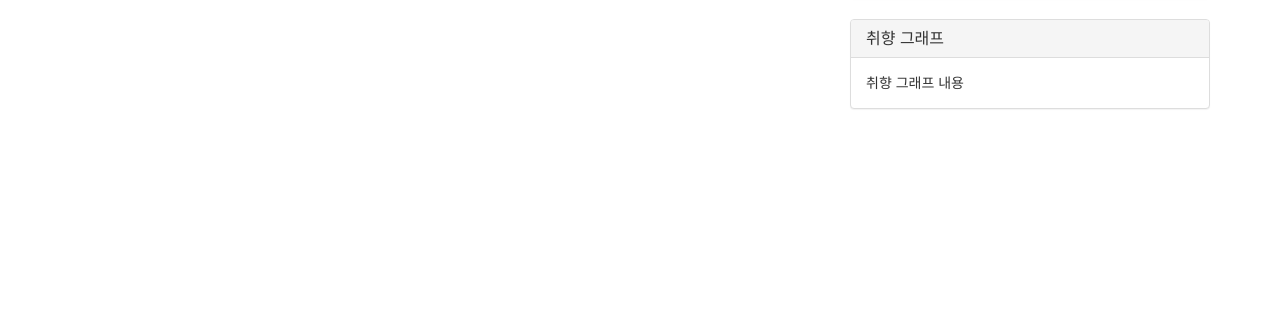
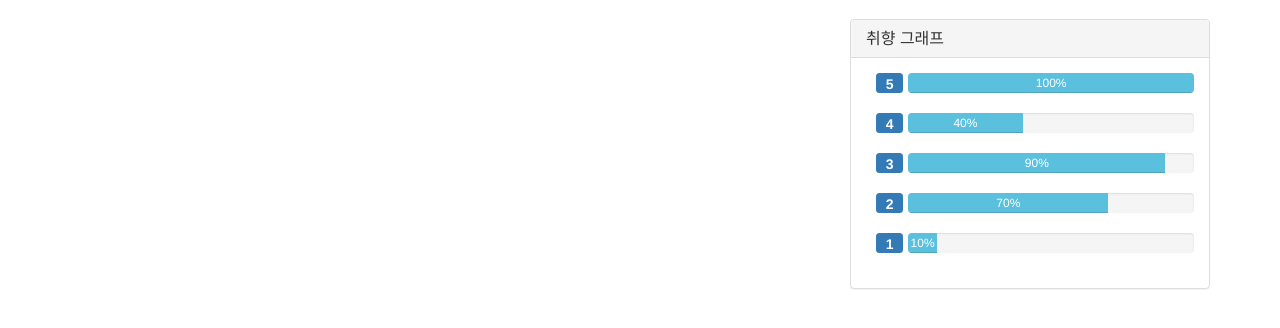
Before and after one commit to grapgrap/sour_grape, an Angular app: page / in a window 1280 px wide. Shown: the part 320-648 px from the top of the page. Built offline with nearby package versions, Linux system fonts and the light colour scheme; no server answers.

Commit message:
게임 상세 정보 평점그래프 개발, 메인화면 평점 그래프 추가

```diff
--- a/src/app/app.component.html
+++ b/src/app/app.component.html
@@ -8,5 +8,4 @@
   <a class="col-xs-12 col-md-4 btn btn-default" href="/"> 마이페이지 2 </a>
   <a class="col-xs-12 col-md-4 btn btn-default" href="/"> 마이페이지 3 </a>
 </nav>
-
 <router-outlet></router-outlet>
--- a/src/app/game-detail/game-detail.component.html
+++ b/src/app/game-detail/game-detail.component.html
@@ -9,50 +9,45 @@
       <div class="5-grape-point">
         <div class="col-xs-1 label label-primary"> 5 </div>
         <div class="progress">
-          <div class="progress-bar progress-bar-info" aria-valuenow="80" aria-valuemax="100" style="width:80%">
-            전체 유저 수
+          <div class="progress-bar progress-bar-info" [style.width.%]="getRatePercent(5)">
+            {{ getRatePercent(5) }}%
           </div>
-          페북 친구 수
         </div>
       </div>
 
       <div class="4-grape-point">
         <div class="col-xs-1 label label-primary"> 4 </div>
         <div class="progress">
-          <div class="progress-bar progress-bar-info" aria-valuenow="30" aria-valuemax="100" style="width:30%">
-            전체 유저 수
+          <div class="progress-bar progress-bar-info" [style.width.%]="getRatePercent(4)">
+            {{ getRatePercent(4) }}%
           </div>
-          페북 친구 수
         </div>
       </div>
 
       <div class="3-grape-point">
         <div class="col-xs-1 label label-primary"> 3 </div>
         <div class="progress">
-          <div class="progress-bar progress-bar-info" aria-valuenow="20" aria-valuemax="100" style="width:20%">
-            전체 유저 수
+          <div class="progress-bar progress-bar-info" [style.width.%]="getRatePercent(3)">
+            {{ getRatePercent(3) }}%
           </div>
-          페북 친구 수
         </div>
       </div>
 
       <div class="2-grape-point">
         <div class="col-xs-1 label label-primary"> 2 </div>
         <div class="progress">
-          <div class="progress-bar progress-bar-info" aria-valuenow="70" aria-valuemax="100" style="width:70%">
-            전체 유저 수
+          <div class="progress-bar progress-bar-info" [style.width.%]="getRatePercent(2)">
+            {{ getRatePercent(2) }}%
           </div>
-          페북 친구 수
         </div>
       </div>
 
       <div class="1-grape-point">
         <div class="col-xs-1 label label-primary"> 1 </div>
         <div class="progress">
-          <div class="progress-bar progress-bar-info" aria-valuenow="40" aria-valuemax="100" style="width:40%">
-            전체 유저 수
+          <div class="progress-bar progress-bar-info" [style.width.%]="getRatePercent(1)">
+            {{ getRatePercent(1) }}%
           </div>
-          페북 친구 수
         </div>
       </div>
     </div>
--- a/src/app/game-detail/game-detail.component.ts
+++ b/src/app/game-detail/game-detail.component.ts
@@ -55,4 +55,27 @@ export class GameDetailComponent implements OnInit {
     let temp: string[] = currentPath.split('/game/');
     this.title = temp[1];
   }
+
+  private getRatePercent(target:number):string {
+    let percent:string;
+    switch (target) {
+      case 1:
+        percent = '' + 10;
+        break;
+      case 2:
+        percent = '' + 70;
+        break;
+      case 3:
+        percent = '' + 90;
+        break;
+      case 4:
+        percent = '' + 40;
+        break;
+      case 5:
+        percent = '' + 100;
+        break;
+    }
+
+    return percent;
+  }
 }
--- a/src/app/main/main.component.css
+++ b/src/app/main/main.component.css
@@ -1,4 +1,3 @@
-
 .form-control {
   width: 100%;
 }
@@ -11,3 +10,16 @@
 .ranking-part > .row {
   margin: 0px;
 }
+
+.label {
+  height: 20px;
+  margin-right: 5px;
+  margin-left: 10px;
+  padding-top: .3em;
+  padding-bottom: .3em;
+  font-size: 100%;
+}
+
+.progress-bar {
+  min-width: 2em;
+}
--- a/src/app/main/main.component.html
+++ b/src/app/main/main.component.html
@@ -51,7 +51,51 @@
           <h3 class="panel-title"> 취향 그래프 </h3>
         </div>
         <div class="panel-body">
-          취향 그래프 내용
+          <!--게임 평점 그래프-->
+            <div class="5-grape-point">
+              <div class="col-xs-1 label label-primary"> 5 </div>
+              <div class="progress">
+                <div class="progress-bar progress-bar-info" [style.width.%]="getRatePercent(5)">
+                  {{ getRatePercent(5) }}%
+                </div>
+              </div>
+            </div>
+
+            <div class="4-grape-point">
+              <div class="col-xs-1 label label-primary"> 4 </div>
+              <div class="progress">
+                <div class="progress-bar progress-bar-info" [style.width.%]="getRatePercent(4)">
+                  {{ getRatePercent(4) }}%
+                </div>
+              </div>
+            </div>
+
+            <div class="3-grape-point">
+              <div class="col-xs-1 label label-primary"> 3 </div>
+              <div class="progress">
+                <div class="progress-bar progress-bar-info" [style.width.%]="getRatePercent(3)">
+                  {{ getRatePercent(3) }}%
+                </div>
+              </div>
+            </div>
+
+            <div class="2-grape-point">
+              <div class="col-xs-1 label label-primary"> 2 </div>
+              <div class="progress">
+                <div class="progress-bar progress-bar-info" [style.width.%]="getRatePercent(2)">
+                  {{ getRatePercent(2) }}%
+                </div>
+              </div>
+            </div>
+
+            <div class="1-grape-point">
+              <div class="col-xs-1 label label-primary"> 1 </div>
+              <div class="progress">
+                <div class="progress-bar progress-bar-info" [style.width.%]="getRatePercent(1)">
+                  {{ getRatePercent(1) }}%
+                </div>
+              </div>
+            </div>
         </div>
       </div>
     </aside>
--- a/src/app/main/main.component.ts
+++ b/src/app/main/main.component.ts
@@ -46,4 +46,27 @@ export class MainComponent implements OnInit {
       this.router.navigate(['/search', keyword]);
     }
   }
+
+  private getRatePercent(target:number):string {
+    let percent:string;
+    switch (target) {
+      case 1:
+        percent = '' + 10;
+        break;
+      case 2:
+        percent = '' + 70;
+        break;
+      case 3:
+        percent = '' + 90;
+        break;
+      case 4:
+        percent = '' + 40;
+        break;
+      case 5:
+        percent = '' + 100;
+        break;
+    }
+
+    return percent;
+  }
 }
--- a/src/index.html
+++ b/src/index.html
@@ -10,7 +10,7 @@
 </head>
 
 <body>
-  <app-root>Loading...</app-root>
+<app-root>Loading...</app-root>
 </body>
 
 </html>
```
